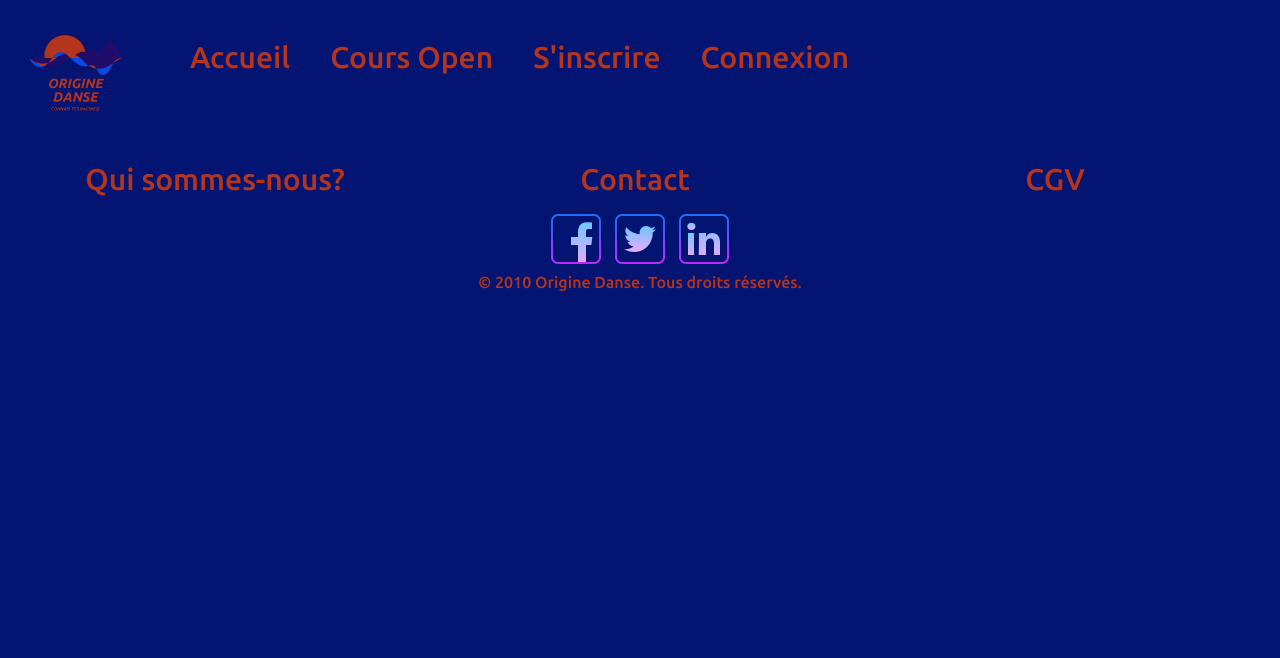
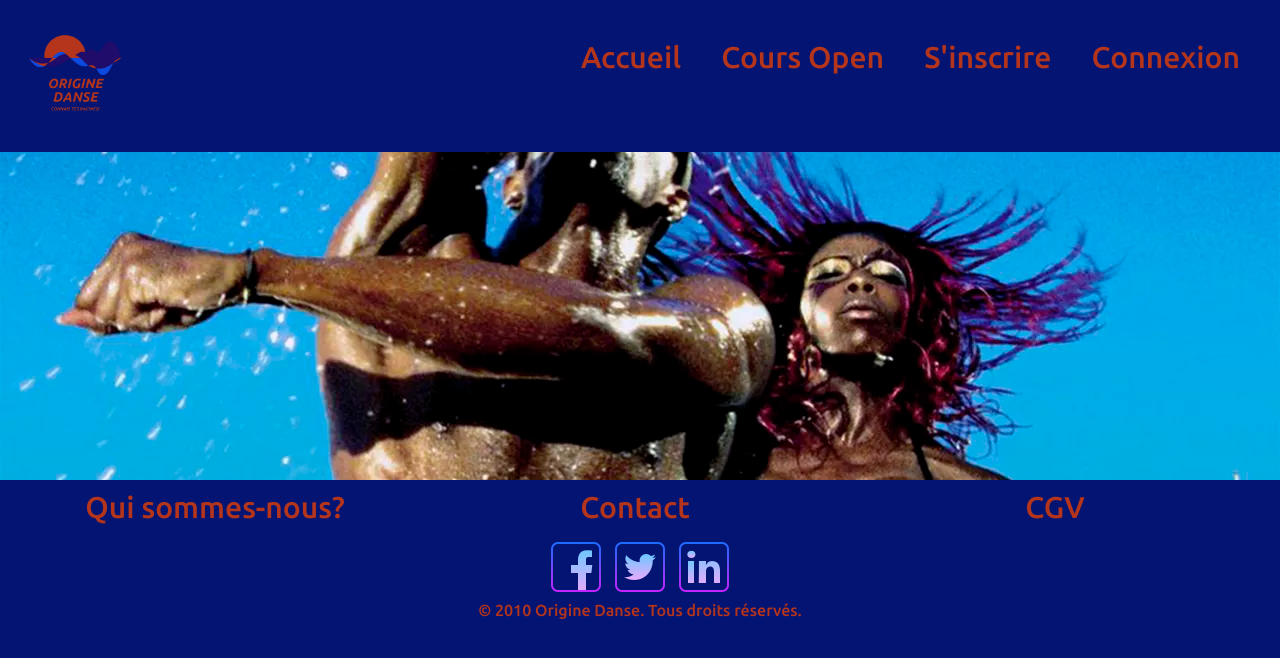
Before and after one commit to Seasonbrucelee/originedanse_symfony, a Symfony app: template templates/originedanse.html.twig in a window 1280 px wide. Shown: the top 658 px of the page. Run offline with Twig, Linux system fonts and the light colour scheme; the template is opened without the code that fills it: most values are stand-ins (such as "Sample title", 1, 10 or a date in 2020); some libraries are stand-ins or nearby versions.

Commit message:
mise en place du CRUD dans PostConroller et les templates qui vont bien mise en page de la navbar avec le background image dasn originedanse.html.twig

```diff
--- a/public/originedanse/css/style.css
+++ b/public/originedanse/css/style.css
@@ -402,15 +402,29 @@ margin-right: auto;
 width: 25%;
 height: 20%;
 }
-/** MISE EN FORME DE L'IMAGE PRINCINCIPAL DANS home.html.twig**/
+/** MISE EN FORME DE L'IMAGE PRINCINCIPAL EN BACKGO DANS home.html.twig**/
 .nach{
-display: block;
-margin-left: auto;
-margin-right: auto;
-width: 82%;
-height: auto;
+display: flex;
+flex-direction: row;
 
+flex-wrap: nowrap;
+
+height: 60vh;
+
+min-height: fit-content;
+
+/* Center and scale the image nicely */
+background-position: top;
+background-repeat: no-repeat;
+background-size: cover;
+
+/* Needed to position the navbar */
+position: relative;
 }
+.logo{
+    display: inline;
+}
+
 /*** MISE EN PAGE DU FORMULAIRE DE LA PAGE CONTACT ***/
 select, textarea {
 width: 100%;
@@ -544,3 +558,31 @@ background-color:#0c49df;
     background-color: #0c49df;
     color: white;
   }
+/* Create a sticky/fixed navbar */
+#navbar {
+    overflow: hidden;
+    position: fixed; /* Sticky/fixed navbar */
+    width: 100%;
+   /*top: 0; /* At the top */
+    z-index: 1;
+    background-color: #031472;
+}
+#navbar-right {
+    float: right;
+}
+#navbar-right a{
+    width: 110px;
+}
+@media all and (max-width: 1030px) {
+    #navbar {
+      padding: 20px 10px !important;
+    }
+    #navbar a {
+      float: none;
+      display: flex;
+      text-align: left;
+    }
+    #navbar-right {
+      float: none;
+    }
+  }
--- a/templates/admin/category/index.html.twig
+++ b/templates/admin/category/index.html.twig
@@ -52,6 +52,7 @@
                             <a href="{{ path('admin_category_delete', {id: category.id}) }}" class="btn btn-warning btn-sm" onclick="return confirm('Suppression ?')">Supprimer</a>
                             </td>
                             <td>
+
                             <a href="" class="btn btn-danger btn-sm modal-trigger" data-bs-toggle="modal" data-bs-target="#modalDelete" data-id="{{ category.id }}" data-title="{{ category.name }}">Supprimer</a>
 
                             </td>
--- a/templates/originedanse.html.twig
+++ b/templates/originedanse.html.twig
@@ -15,11 +15,12 @@
     <link href="https://fonts.googleapis.com/css2?family=Ubuntu:wght@500;700&display=swap" rel="stylesheet">
 </head>
 <body>
-    <header class=".nach" style="background-image: url{{" asset('originedanse/images/nachk.jpg') "}} width:100%">
-        <div>
-            <img src="{{ asset('originedanse/images/logo_texte.png') }}" alt="logo" width="150">
-        </div>
-        <nav>
+    {% block imagea %}
+    <header class="nach" style="background-image: url('{{ asset('originedanse/images/rize2.jpg') }} ')">
+        <div id="navbar">
+            <a href="#" id="logo"><img src="{{ asset('originedanse/images/logo_texte.png') }}" alt="logo" width="150"><a>
+
+        <nav id="navbar-right">
             <ul>
                     <li><a href="{{ path('home') }}">Accueil</a></li>
                     <li><a href="{{ path('page_cours') }}">Cours Open</a></li>
@@ -35,9 +36,12 @@
                     <a href="{{ path('post_add') }}">Proposer un article</a>
                     </li>
 
+                {% if is_granted("ROLE_ADMIN") %}
                     <li><a href="{{ path('admin_home') }}">Admin</a></li>
+                {% endif %}
 
                     <li><a href="{{ path('app_logout') }}">Déconnexion</a></li>
+
                 {% endif %}
 
                 {% for message in app.flashes('success') %}
@@ -51,8 +55,9 @@
 
             </ul>
         </nav>
+       </div>
     </header>
-
+{% endblock %}
 
 {% block body %}{% endblock %}
 
```
Also changed, not shown: src/Controller/Admin/PostController.php (+52 -36 lines), templates/admin/post/index.html.twig (+36 -0 lines), templates/post/home.html.twig (+4 -4 lines), templates/sbadmin.html.twig (+7 -7 lines), public/originedanse/css/nachk.jpg (deleted), 1 other file. Lines whose indentation alone changed are shown as unchanged.
